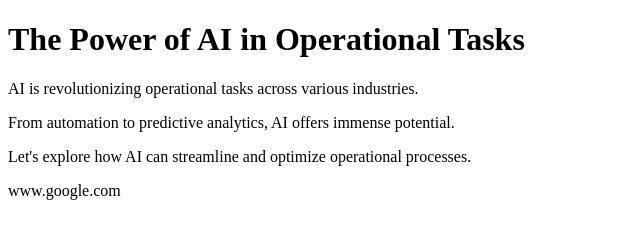
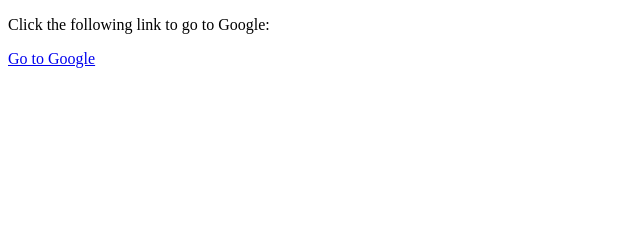
Before and after one commit to glennbutt22/Bio, a plain HTML site: page index.html in a window 1280 px wide. Shown: the whole page, without its empty margins (0-640 px from the left). Drawn offline with Linux system fonts and the light colour scheme.

Commit message:
Update index.html

```diff
--- a/index.html
+++ b/index.html
@@ -1,16 +1,10 @@
 <!DOCTYPE html>
-<html lang="en">
+<html>
 <head>
-    <meta charset="UTF-8">
-    <meta http-equiv="X-UA-Compatible" content="IE=edge">
-    <meta name="viewport" content="width=device-width, initial-scale=1.0">
-    <title>AI in Operational Tasks</title>
+    <title>Link to Google</title>
 </head>
 <body>
-    <h1>The Power of AI in Operational Tasks</h1>
-    <p>AI is revolutionizing operational tasks across various industries.</p>
-    <p>From automation to predictive analytics, AI offers immense potential.</p>
-    <p>Let's explore how AI can streamline and optimize operational processes.</p>
-    <href>www.google.com</href>
+    <p>Click the following link to go to Google:</p>
+    <a href="https://www.google.com" target="_blank">Go to Google</a>
 </body>
 </html>
```
